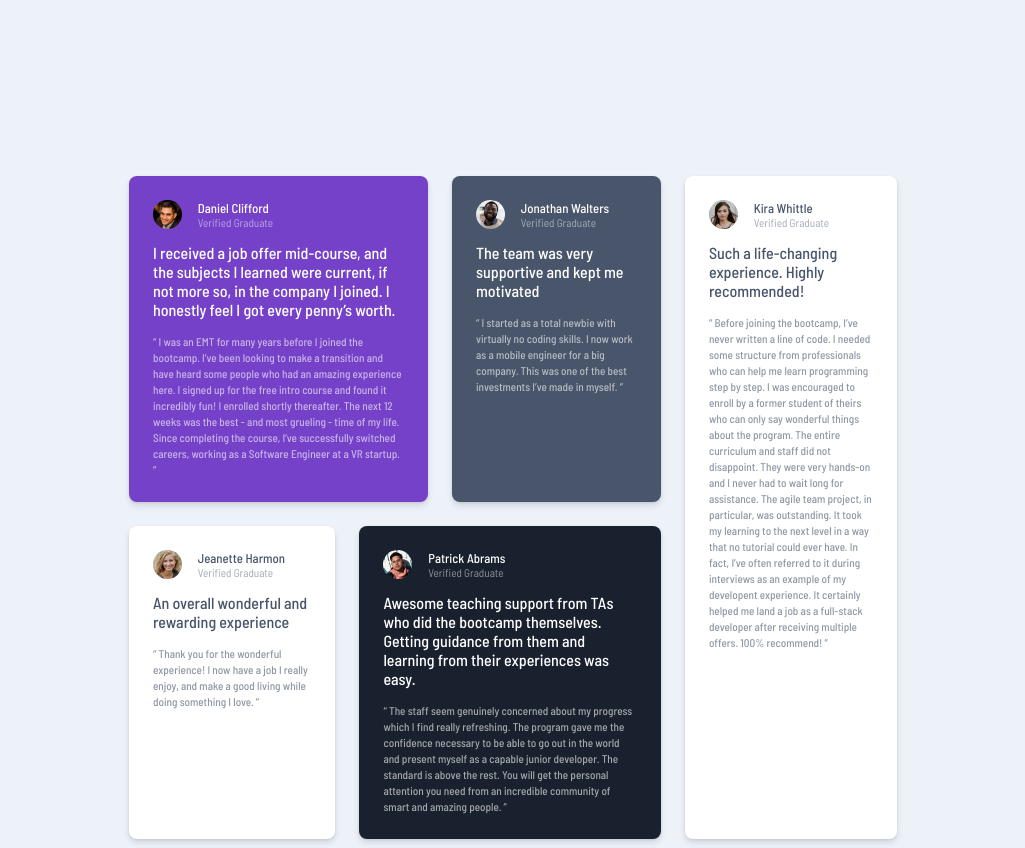
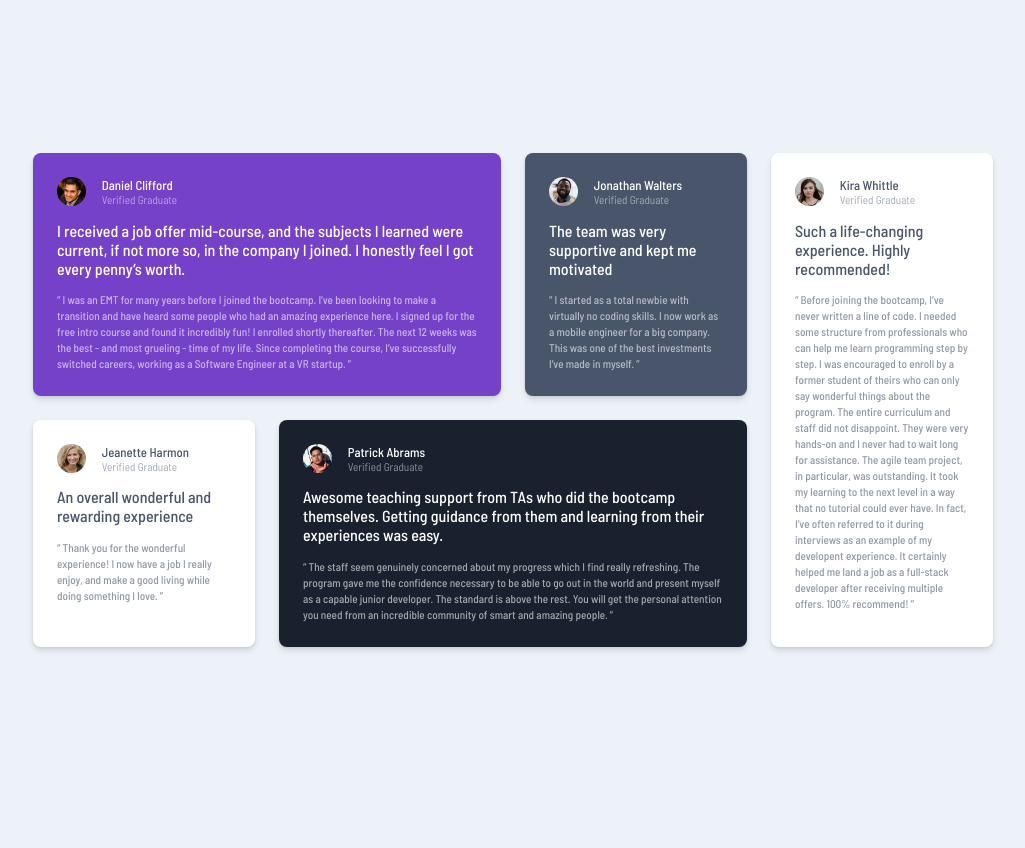
Before and after one commit to nimrodEDE/testimonials-grid-section-main, a plain HTML site: page index.html in a window 1280 px wide. Shown: the whole page, without its empty margins (127-1152 px from the left). After the commit the page ends 800 px from the top, so only its background shows below. Drawn offline with Linux system fonts and the light colour scheme.

Commit message:
Fixed grid layout and responsiveness

```diff
--- a/style.css
+++ b/style.css
@@ -20,10 +20,10 @@ body {
 }
 
 .container {
-  width: 90%;
-  margin: 3rem auto;
+  margin: 3rem 0.5rem;
   display: grid;
   gap: 1.5rem;
+  /* grid-auto-columns: 1fr; */
 }
 
 .card {
@@ -103,19 +103,24 @@ img {
   background-color: var(--Very-dark-blackish-blue);
 }
 
-@media (min-width: 43.5rem) {
+@media (min-width: 45rem) {
   body {
     height: 100vh;
+    display: flex;
+    align-items: center;
   }
 
   .container {
+    max-width: 95%;
+
     grid-template-areas:
-      "daniel daniel jonathan kira"
-      "jeanette patrick patrick kira";
-    width: 80%;
-    height: 90%;
-    justify-content: center;
-    padding: 8rem;
+      "daniel jonathan"
+      "daniel jeanette"
+      "kira patrick"
+      "kira patrick";
+    margin-inline: auto;
+
+    grid-auto-columns: 1fr;
   }
 
   .daniel {
@@ -136,6 +141,44 @@ img {
 
   .kira {
     grid-area: kira;
-    max-width: 17rem;
   }
 }
+
+@media (min-width: 65rem) {
+  body {
+    height: 100vh;
+    display: flex;
+    align-items: center;
+  }
+
+  .container {
+    max-width: min(95%, 60rem);
+
+    grid-template-areas:
+      "daniel daniel jonathan kira"
+      "jeanette patrick patrick kira";
+    margin: 0 auto;
+
+    grid-auto-columns: 1fr;
+  }
+
+  .daniel {
+    grid-area: daniel;
+  }
+
+  .jonathan {
+    grid-area: jonathan;
+  }
+
+  .jeanette {
+    grid-area: jeanette;
+  }
+
+  .patrick {
+    grid-area: patrick;
+  }
+
+  .kira {
+    grid-area: kira;
+  }
+}
```
